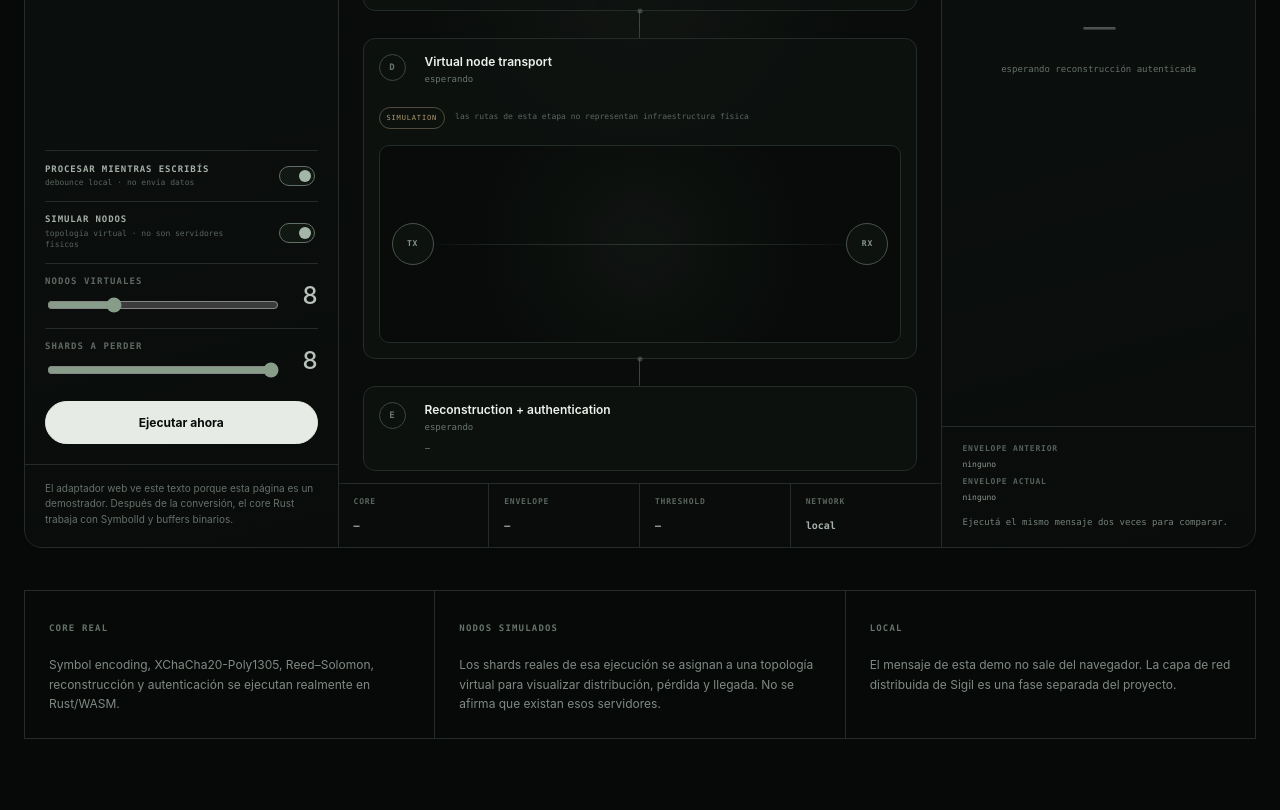
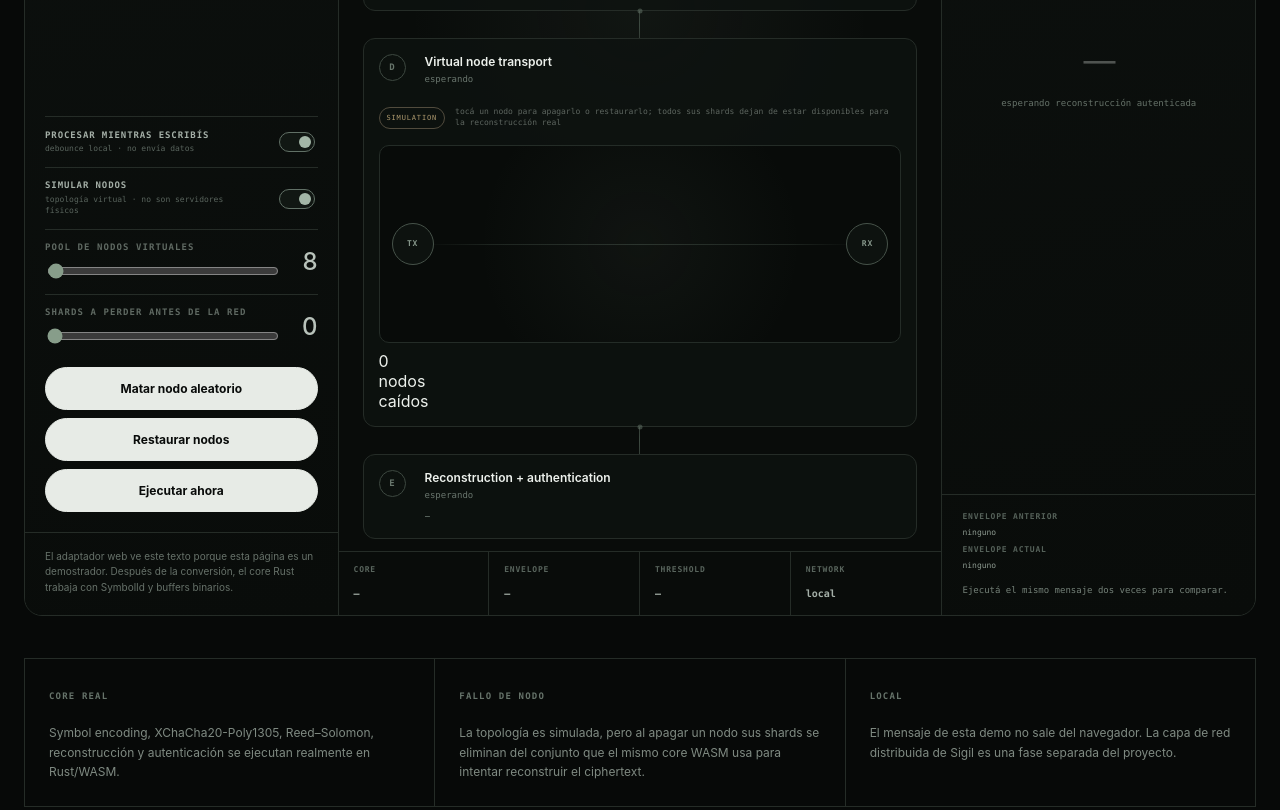
Before and after one commit to generiz/Sigil, a plain HTML site: page web-demo/index.html in a window 1280 px wide. Shown: the part 958-1768 px from the top of the page. Drawn offline with Linux system fonts and the light colour scheme; a script that the page names is missing.

Commit message:
add interactive node failure controls

```diff
--- a/web-demo/index.html
+++ b/web-demo/index.html
@@ -54,16 +54,21 @@
           </label>
 
           <label class="range-control" id="nodeControl">
-            <span>nodos virtuales</span>
-            <input id="nodeInput" type="range" min="2" max="24" value="8">
+            <span>pool de nodos virtuales</span>
+            <input id="nodeInput" type="range" min="2" max="1000" value="8">
             <b id="nodeValue">8</b>
           </label>
 
           <label class="range-control">
-            <span>shards a perder</span>
-            <input id="lossInput" type="range" min="0" max="8" value="8">
-            <b id="lossValue">8</b>
+            <span>shards a perder antes de la red</span>
+            <input id="lossInput" type="range" min="0" max="8" value="0">
+            <b id="lossValue">0</b>
           </label>
+
+          <div class="node-actions">
+            <button id="failNodeButton" type="button" class="secondary">Matar nodo aleatorio</button>
+            <button id="restoreNodesButton" type="button" class="secondary">Restaurar nodos</button>
+          </div>
 
           <button id="sendButton" type="button">Ejecutar ahora</button>
         </div>
@@ -100,13 +105,14 @@
           <div class="stage node-stage" data-stage="nodes">
             <div class="stage-index">D</div>
             <div><b>Virtual node transport</b><span id="nodeStatus">esperando</span></div>
-            <div class="sim-label"><span>SIMULATION</span><small>las rutas de esta etapa no representan infraestructura física</small></div>
+            <div class="sim-label"><span>SIMULATION</span><small>tocá un nodo para apagarlo o restaurarlo; todos sus shards dejan de estar disponibles para la reconstrucción real</small></div>
             <div id="nodeMap" class="node-map" aria-label="Topología de nodos simulados">
               <div class="sim-endpoint sender">TX</div>
               <div id="virtualNodes" class="virtual-nodes"></div>
               <div class="sim-endpoint receiver">RX</div>
               <div id="packetLayer" class="packet-layer" aria-hidden="true"></div>
             </div>
+            <div id="nodeFailureState" class="node-failure-state">0 nodos caídos</div>
           </div>
           <div class="connector"><i></i></div>
 
@@ -149,7 +155,7 @@
 
     <section class="facts">
       <div><span>CORE REAL</span><p>Symbol encoding, XChaCha20-Poly1305, Reed–Solomon, reconstrucción y autenticación se ejecutan realmente en Rust/WASM.</p></div>
-      <div><span>NODOS SIMULADOS</span><p>Los shards reales de esa ejecución se asignan a una topología virtual para visualizar distribución, pérdida y llegada. No se afirma que existan esos servidores.</p></div>
+      <div><span>FALLO DE NODO</span><p>La topología es simulada, pero al apagar un nodo sus shards se eliminan del conjunto que el mismo core WASM usa para intentar reconstruir el ciphertext.</p></div>
       <div><span>LOCAL</span><p>El mensaje de esta demo no sale del navegador. La capa de red distribuida de Sigil es una fase separada del proyecto.</p></div>
     </section>
   </main>
```
